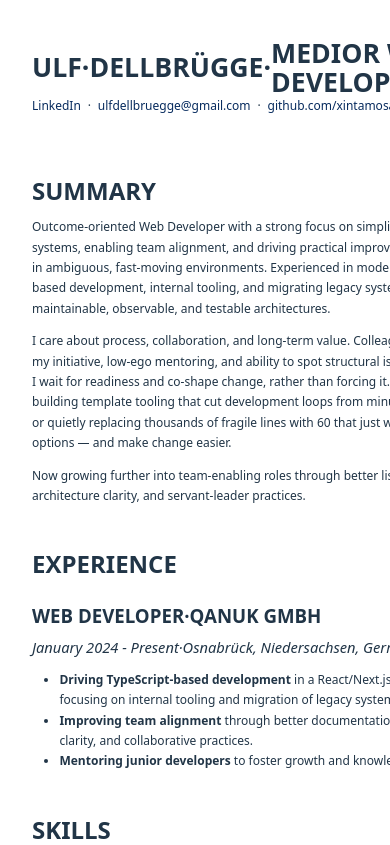
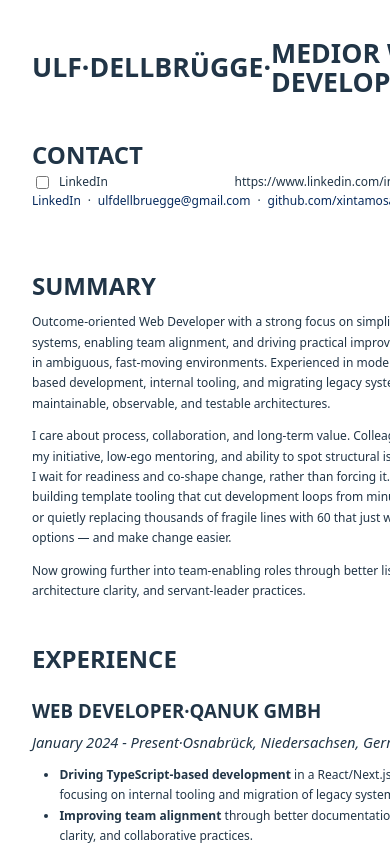
Before and after one commit to xintamosaik/vc10, a React (Vite) app: page / in a window 390 px wide. Shown: the top 845 px of the page. Built offline with nearby package versions, Linux system fonts and the light colour scheme.

Commit message:
Rename EditableField to EditableText and integrate into ContactEdit component

```diff
--- a/src/App.tsx
+++ b/src/App.tsx
@@ -21,7 +21,7 @@ function useLocalStorageState<T>(key: string, initialValue: T) {
   return [state, setState] as const;
 }
 
-function EditableField({
+function EditableText({
   storageKey,
   initialValue,
 }: {
@@ -58,16 +58,59 @@ function Heading() {
   return (
     <section id="title">
       <h1 style={{ display: "flex", alignItems: "center" }}>
-        <EditableField storageKey="first" initialValue="Ulf" />
+        <EditableText storageKey="first" initialValue="Ulf" />
         <span className="dash"></span>
-        <EditableField storageKey="last" initialValue="Dellbrügge" />
+        <EditableText storageKey="last" initialValue="Dellbrügge" />
         <span className="dash"></span>
-        <EditableField storageKey="title" initialValue="Medior Web Developer" />
+        <EditableText storageKey="title" initialValue="Medior Web Developer" />
       </h1>
     </section>
   );
 }
 
+function ToggleUrlEdit({ key }: { key: string }) {
+  const [active, setActive] = useLocalStorageState(key + "-active", false);
+  const handleCheckboxChange = () => {
+    setActive((prev) => !prev);
+  };
+
+  return (
+    <div style={{ display: "flex", gridTemplateColumns: "1fr 1fr 1fr" }}>
+      <input
+        type="checkbox"
+        name={key + "-active"}
+        id="linkedin-active"
+        checked={active}
+        onChange={handleCheckboxChange}
+        style={{ marginRight: "10px" }}
+      />
+      <div
+        style={{
+          display: "flex",
+          justifyContent: "space-between",
+          width: "100%",
+        }}
+      >
+        <EditableText
+          storageKey={key + "-label"}
+          initialValue="LinkedIn"
+        ></EditableText>
+        <EditableText
+          storageKey={key + "-url"}
+          initialValue="https://www.linkedin.com/in/ulfdellbruegge/"
+        ></EditableText>
+      </div>
+    </div>
+  );
+}
+function ContactEdit() {
+  return (
+    <div>
+      <h2>Contact</h2>
+      <ToggleUrlEdit key="linkedin" />
+    </div>
+  );
+}
 function Contact() {
   return (
     <section id="contact">
@@ -235,6 +278,7 @@ function App() {
   return (
     <main>
       <Heading />
+      <ContactEdit />
       <Contact />
       <Summary />
       <Jobs />
```
